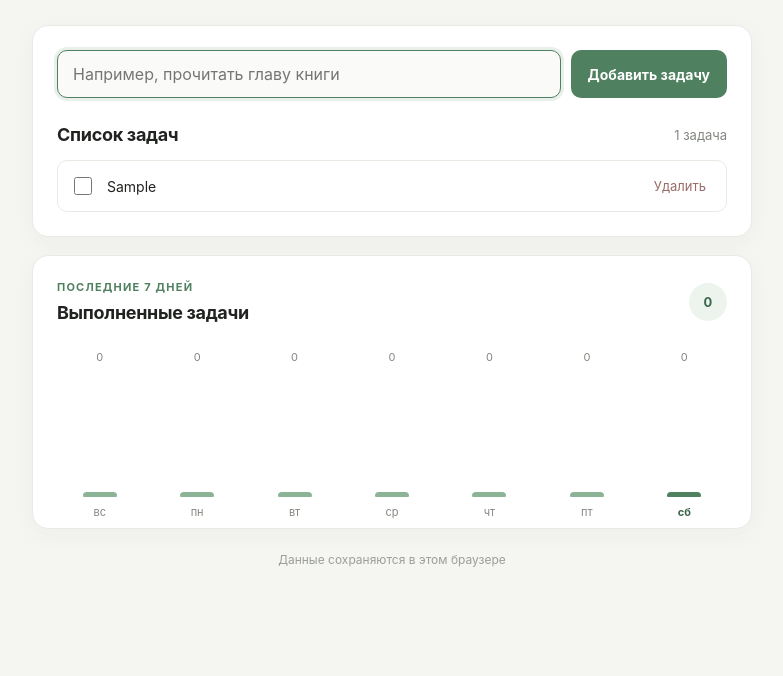
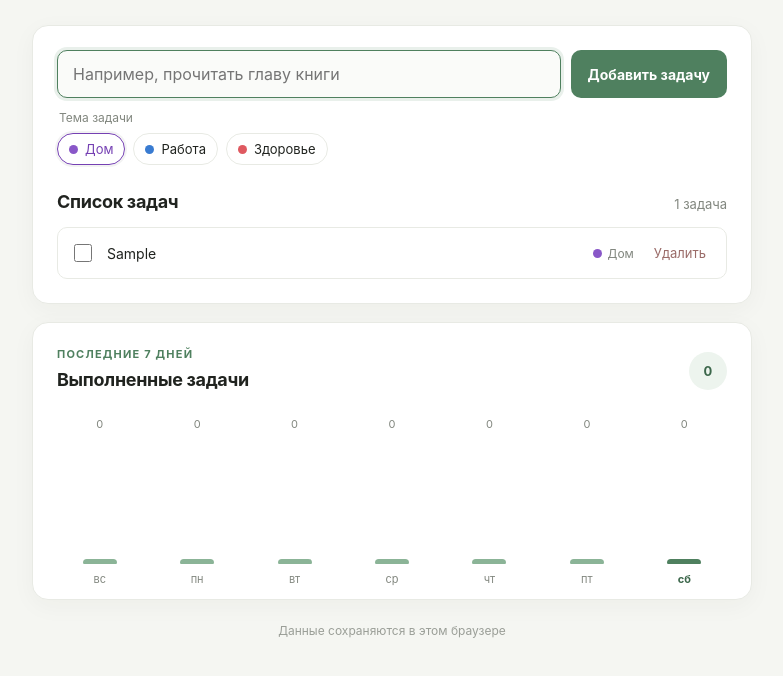
Before and after one commit to Mentonlin-e/task-track, a plain HTML site: page index.html in a window 1280 px wide. Both pictures are taken after typing "Sample" into the empty fields and a click on the button "Добавить задачу". Shown: the part 124-800 px from the top of the page, without its empty margins (248-1031 px from the left). Drawn offline with Linux system fonts and the light colour scheme.

Commit message:
feat: add first user action

```diff
--- a/index.html
+++ b/index.html
@@ -28,6 +28,22 @@
           required
         >
         <button type="submit">Добавить задачу</button>
+
+        <fieldset class="theme-picker">
+          <legend>Тема задачи</legend>
+          <label class="theme-option home">
+            <input type="radio" name="theme" value="home" checked>
+            <span>Дом</span>
+          </label>
+          <label class="theme-option work">
+            <input type="radio" name="theme" value="work">
+            <span>Работа</span>
+          </label>
+          <label class="theme-option health">
+            <input type="radio" name="theme" value="health">
+            <span>Здоровье</span>
+          </label>
+        </fieldset>
       </form>
 
       <div class="list-heading">
@@ -47,13 +63,8 @@
         </div>
         <span class="chart-total" id="chart-total">0</span>
       </div>
-
-      <div
-        class="chart"
-        id="chart"
-        role="img"
-        aria-label="Количество выполненных задач за последние 7 дней"
-      ></div>
+      <div class="chart" id="chart" role="img"
+           aria-label="Количество выполненных задач за последние 7 дней"></div>
     </section>
 
     <footer>Данные сохраняются в этом браузере</footer>
--- a/script.js
+++ b/script.js
@@ -1,4 +1,9 @@
 const STORAGE_KEY = "task-tracker-tasks";
+const THEMES = {
+  home: "Дом",
+  work: "Работа",
+  health: "Здоровье"
+};
 
 const form = document.querySelector("#task-form");
 const input = document.querySelector("#task-input");
@@ -14,7 +19,13 @@ let tasks = loadTasks();
 function loadTasks() {
   try {
     const saved = JSON.parse(localStorage.getItem(STORAGE_KEY));
-    return Array.isArray(saved) ? saved : [];
+    if (!Array.isArray(saved)) return [];
+
+    // Добавляет тему по умолчанию старым задачам, сохранённым до обновления.
+    return saved.map((task) => ({
+      ...task,
+      theme: THEMES[task.theme] ? task.theme : "home"
+    }));
   } catch {
     return [];
   }
@@ -29,6 +40,16 @@ function dateKey(date) {
   const month = String(date.getMonth() + 1).padStart(2, "0");
   const day = String(date.getDate()).padStart(2, "0");
   return `${year}-${month}-${day}`;
+}
+
+function pluralize(number, one, few, many) {
+  const lastTwo = number % 100;
+  const last = number % 10;
+
+  if (lastTwo >= 11 && lastTwo <= 14) return many;
+  if (last === 1) return one;
+  if (last >= 2 && last <= 4) return few;
+  return many;
 }
 
 function renderTasks() {
@@ -48,6 +69,10 @@ function renderTasks() {
     text.className = "task-text";
     text.textContent = task.text;
 
+    const theme = document.createElement("span");
+    theme.className = `task-theme ${task.theme}`;
+    theme.textContent = THEMES[task.theme];
+
     const deleteButton = document.createElement("button");
     deleteButton.className = "delete-button";
     deleteButton.type = "button";
@@ -55,31 +80,23 @@ function renderTasks() {
     deleteButton.setAttribute("aria-label", `Удалить задачу «${task.text}»`);
     deleteButton.addEventListener("click", () => deleteTask(task.id));
 
-    item.append(checkbox, text, deleteButton);
+    item.append(checkbox, text, theme, deleteButton);
     taskList.append(item);
   }
 
   const activeTasks = tasks.filter((task) => !task.completed).length;
-  taskCount.textContent = `${activeTasks} ${pluralize(activeTasks, "задача", "задачи", "задач")}`;
+  taskCount.textContent =
+    `${activeTasks} ${pluralize(activeTasks, "задача", "задачи", "задач")}`;
   emptyState.hidden = tasks.length !== 0;
 
   renderChart();
 }
 
-function pluralize(number, one, few, many) {
-  const lastTwo = number % 100;
-  const last = number % 10;
-
-  if (lastTwo >= 11 && lastTwo <= 14) return many;
-  if (last === 1) return one;
-  if (last >= 2 && last <= 4) return few;
-  return many;
-}
-
-function addTask(text) {
+function addTask(text, theme) {
   tasks.unshift({
     id: crypto.randomUUID?.() ?? `${Date.now()}-${Math.random()}`,
     text,
+    theme,
     completed: false,
     completedAt: null
   });
@@ -122,9 +139,7 @@ function renderChart() {
   }
 
   const maxCount = Math.max(...days.map((day) => day.count), 1);
-  const total = days.reduce((sum, day) => sum + day.count, 0);
-
-  chartTotal.textContent = total;
+  chartTotal.textContent = days.reduce((sum, day) => sum + day.count, 0);
   chart.replaceChildren();
 
   for (const day of days) {
@@ -162,7 +177,8 @@ form.addEventListener("submit", (event) => {
   const text = input.value.trim();
   if (!text) return;
 
-  addTask(text);
+  const theme = new FormData(form).get("theme") || "home";
+  addTask(text, theme);
   form.reset();
   input.focus();
 });
--- a/style.css
+++ b/style.css
@@ -2,8 +2,6 @@
   font-family: Inter, ui-sans-serif, system-ui, -apple-system, BlinkMacSystemFont, "Segoe UI", sans-serif;
   color: #20231f;
   background: #f5f6f2;
-  font-synthesis: none;
-  text-rendering: optimizeLegibility;
   --green: #4f805f;
   --green-dark: #3c674b;
   --muted: #82877f;
@@ -25,11 +23,15 @@ body {
   margin: 0 auto;
 }
 
-.header {
+.header,
+.list-heading {
   display: flex;
   align-items: flex-end;
   justify-content: space-between;
-  gap: 20px;
+  gap: 16px;
+}
+
+.header {
   margin-bottom: 28px;
 }
 
@@ -42,19 +44,16 @@ body {
 }
 
 h1,
-h2,
-p {
-  margin-top: 0;
+h2 {
+  margin: 0;
 }
 
 h1 {
-  margin-bottom: 0;
   font-size: clamp(30px, 6vw, 42px);
   letter-spacing: -1.5px;
 }
 
 h2 {
-  margin-bottom: 0;
   font-size: 18px;
   letter-spacing: -0.3px;
 }
@@ -75,16 +74,15 @@ h2 {
 }
 
 .task-form {
-  display: flex;
-  gap: 10px;
+  display: grid;
+  grid-template-columns: minmax(0, 1fr) auto;
+  gap: 12px 10px;
   margin-bottom: 26px;
 }
 
-.task-form input {
+.task-form > input[type="text"] {
   min-width: 0;
-  flex: 1;
   padding: 13px 15px;
-  color: inherit;
   background: #fafbf9;
   border: 1px solid var(--border);
   border-radius: 10px;
@@ -92,12 +90,12 @@ h2 {
   outline: none;
 }
 
-.task-form input:focus {
+.task-form > input[type="text"]:focus {
   border-color: var(--green);
   box-shadow: 0 0 0 3px rgb(79 128 95 / 12%);
 }
 
-.task-form button {
+.task-form > button {
   padding: 0 17px;
   color: #fff;
   background: var(--green);
@@ -107,18 +105,87 @@ h2 {
   font-size: 14px;
   font-weight: 650;
   cursor: pointer;
-  transition: background 150ms ease;
 }
 
-.task-form button:hover {
+.task-form > button:hover {
   background: var(--green-dark);
 }
 
+.theme-picker {
+  display: flex;
+  grid-column: 1 / -1;
+  gap: 8px;
+  margin: 0;
+  padding: 0;
+  border: 0;
+}
+
+.theme-picker legend {
+  margin-bottom: 8px;
+  color: var(--muted);
+  font-size: 12px;
+}
+
+.theme-option {
+  cursor: pointer;
+}
+
+.theme-option input {
+  position: absolute;
+  opacity: 0;
+  pointer-events: none;
+}
+
+.theme-option span {
+  display: inline-flex;
+  align-items: center;
+  gap: 7px;
+  padding: 7px 11px;
+  border: 1px solid var(--border);
+  border-radius: 999px;
+  font-size: 13px;
+  transition: 150ms ease;
+}
+
+.theme-option span::before,
+.task-theme::before {
+  width: 9px;
+  height: 9px;
+  flex: 0 0 auto;
+  border-radius: 50%;
+  content: "";
+}
+
+.theme-option.home span::before,
+.task-theme.home::before {
+  background: #8957c8;
+}
+
+.theme-option.work span::before,
+.task-theme.work::before {
+  background: #397bd1;
+}
+
+.theme-option.health span::before,
+.task-theme.health::before {
+  background: #df5960;
+}
+
+.theme-option input:checked + span {
+  border-color: currentColor;
+  box-shadow: 0 0 0 2px rgb(0 0 0 / 5%);
+}
+
+.theme-option.home input:checked + span { color: #7540b3; }
+.theme-option.work input:checked + span { color: #2769bd; }
+.theme-option.health input:checked + span { color: #c8424a; }
+
+.theme-option input:focus-visible + span {
+  outline: 3px solid #a7c9ad;
+  outline-offset: 2px;
+}
+
 .list-heading {
-  display: flex;
-  align-items: center;
-  justify-content: space-between;
-  gap: 16px;
   margin-bottom: 15px;
 }
 
@@ -145,7 +212,7 @@ h2 {
   border-radius: 10px;
 }
 
-.task-item input {
+.task-item input[type="checkbox"] {
   width: 18px;
   height: 18px;
   accent-color: var(--green);
@@ -163,6 +230,15 @@ h2 {
   text-decoration: line-through;
 }
 
+.task-theme {
+  display: inline-flex;
+  align-items: center;
+  gap: 6px;
+  color: var(--muted);
+  font-size: 12px;
+  white-space: nowrap;
+}
+
 .delete-button {
   padding: 6px 8px;
   color: #9a6b68;
@@ -175,8 +251,8 @@ h2 {
 }
 
 .delete-button:hover {
+  color: #a4473e;
   background: #fbf1ef;
-  color: #a4473e;
 }
 
 .empty-state {
@@ -184,10 +260,6 @@ h2 {
   color: var(--muted);
   font-size: 14px;
   text-align: center;
-}
-
-.chart-panel {
-  padding-bottom: 20px;
 }
 
 .chart-total {
@@ -277,11 +349,15 @@ footer {
   }
 
   .task-form {
-    flex-direction: column;
+    grid-template-columns: 1fr;
   }
 
-  .task-form button {
+  .task-form > button {
     min-height: 45px;
+  }
+
+  .theme-picker {
+    flex-wrap: wrap;
   }
 
   .chart {
@@ -292,4 +368,13 @@ footer {
   .day-label {
     font-size: 10px;
   }
+
+  .task-theme {
+    font-size: 0;
+  }
+
+  .task-theme::before {
+    width: 11px;
+    height: 11px;
+  }
 }
```
